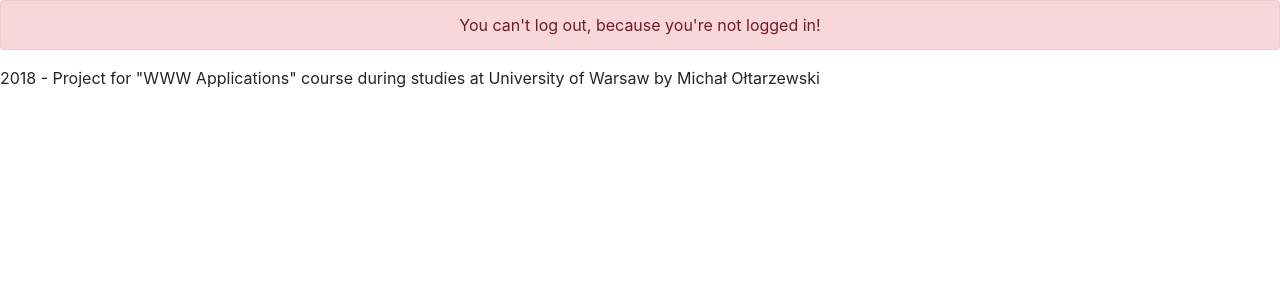
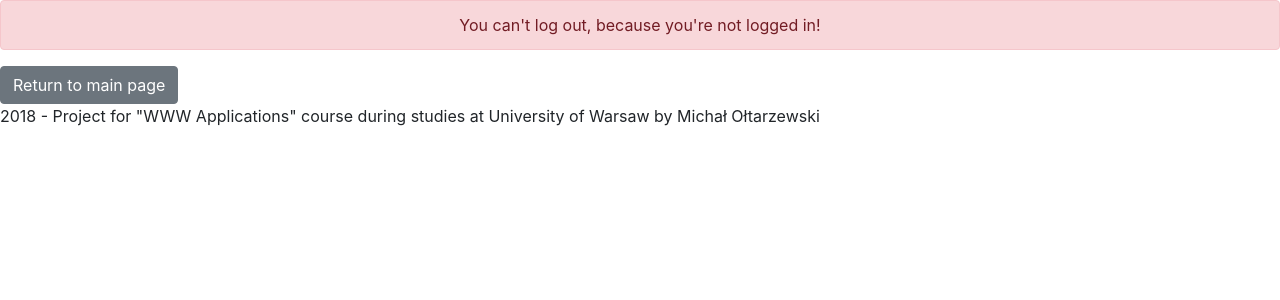
Before and after one commit to Ogochi/www2, a Django app: page /logout/ in a window 1280 px wide. Shown: the part 56-356 px from the top of the page. Run offline with Django 3.2, Linux system fonts and the light colour scheme; some libraries are stand-ins or nearby versions.

Commit message:
Added return to main page button

```diff
--- a/airport/templates/accountManagement.html
+++ b/airport/templates/accountManagement.html
@@ -33,4 +33,5 @@
             You've successfully logged out!
         </div>
     {% endif %}
+    <button type="button" class="btn btn-secondary" href="{% url 'main' %}">Return to main page</button>
 {% endblock %}
```
